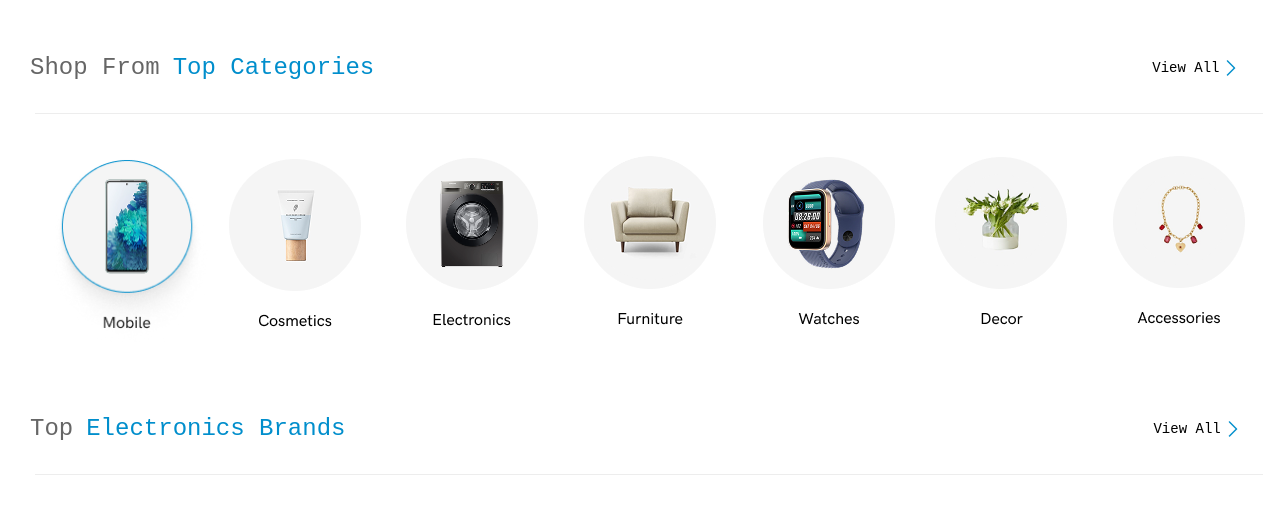
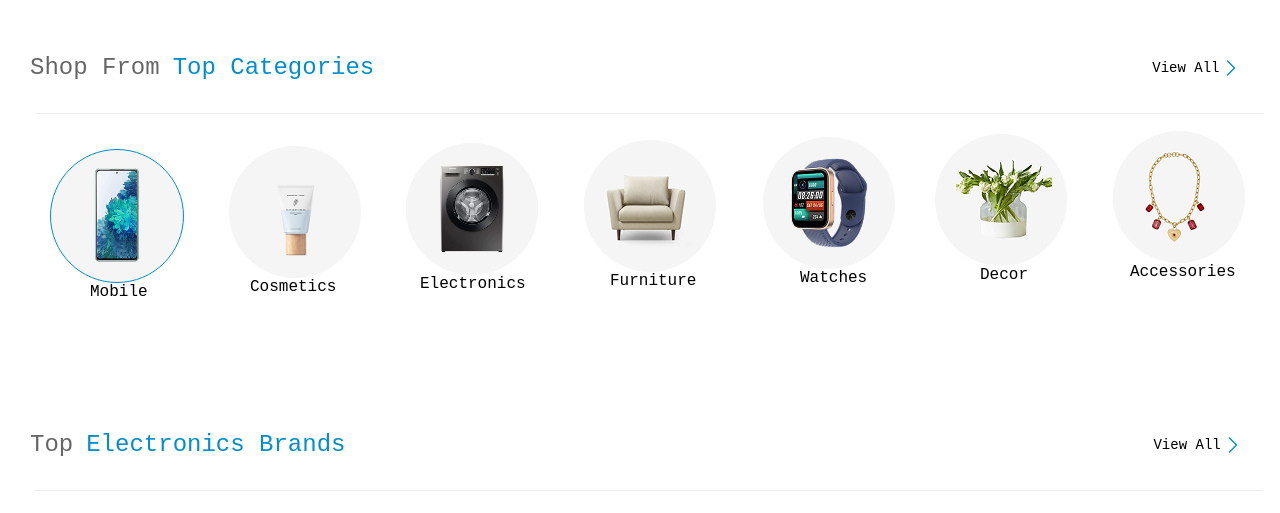
Before and after one commit to s0fiaa-s/PruebaCorta1-lab, a plain HTML site: page index.html in a window 1280 px wide. Shown: the part 1160-1673 px from the top of the page. Drawn offline with Linux system fonts and the light colour scheme.

Commit message:
Seccion2 Top Categories Terminado

```diff
--- a/index.html
+++ b/index.html
@@ -196,17 +196,20 @@
             <span class="view2">View All <img src="assets/c9.png" alt=""></span>
         </div>
         <div class="linea2"></div>
-        <img class="m" src="seccion/mobile.png" alt="">
-        <img class="c" src="seccion/cosmetics.png" alt="">
-        <img class="e" src="seccion/electronics.png" alt="">
-        <img class="f" src="seccion/furniture.png" alt="">
-        <img class="f1" src="seccion/furniture1.png" alt="">
-        <img class="w" src="seccion/watches.png" alt="">
-        <img class="w1" src="seccion/watches1.png" alt="">
-        <img class="d" src="seccion/decor.png" alt="">
-        <img class="d1" src="seccion/decor1.png" alt="">
-        <img class="a" src="seccion/accesories.png" alt="">
-        <img class="a1" src="seccion/accesories1.png" alt="">
+        <div class="m"><img src="assets/image 3.png" alt=""></div>
+        <span class="m2">Mobile</span>
+        <div class="c"><img src="assets/cosmetics.png" alt=""></div>
+        <span class="c22">Cosmetics</span>
+        <div class="e"><img src="assets/Electronics.png" alt=""></div>
+        <span class="e2">Electronics</span>
+        <div class="f"><img src="assets/Furniture.png" alt=""></div>
+        <span class="f2">Furniture</span>
+        <div class="w"><img src="assets/image 5.png" alt=""></div>
+        <span class="w2">Watches</span>
+        <div class="d"><img src="assets/image 6.png" alt=""></div>
+        <span class="d2">Decor</span>
+        <div class="a"><img src="assets/image 7.png" alt=""></div>
+        <span class="a2">Accessories</span>
     </div>
 
     <div class="seccion3">
--- a/seccion/seccion2.css
+++ b/seccion/seccion2.css
@@ -51,123 +51,203 @@
 
 .m {
 
-    width: 162px;
-    height: 192px;
-    margin-top: 43px;
+    width: 132px;
+    height: 132px;
+    border-radius: 100%;
+
+    margin-top: 35px;
     margin-left: 20px;
+
+    background-color: #F5F5F5;
+    border: 1px solid #008ECC;
+
+}
+
+.m img {
+
+    width: 52px;
+    height: 98px;
+
+    margin-left: 40px;
+    margin-top: 16px;
+}
+
+.m2 {
+
+    width: 49px;
+    height: 20px;
+
+    font-size: 16px;
+    margin-top: 20px;
+    margin-left: 60px;
 
 }
 
 .c {
 
     width: 132px;
-    height: 172px;
+    height: 132px;
+    border-radius: 100%;
     display: flex;
 
-    margin-top: -193px;
+    margin-top: -155px;
     margin-left: 199px;
+
+    background-color: #F5F5F5;
+
+
+}
+
+.c img {
+
+    width: 52px;
+    height: 98px;
+
+    margin-left: 40px;
+    margin-top: 16px;
+}
+
+.c22 {
+
+    width: 49px;
+    height: 20px;
+
+    font-size: 16px;
+    margin-top: 0.5px;
+    margin-left: 220px;
 
 }
 
 .e {
 
     width: 132px;
-    height: 172px;
+    height: 132px;
+    border-radius: 100%;
     display: flex;
 
-    margin-top: -173px;
+    margin-top: -153px;
     margin-left: 376px;
+
+    background-color: #F5F5F5;
+
+}
+
+.e2 {
+
+    width: 49px;
+    height: 20px;
+
+    font-size: 16px;
+    margin-top: 40px;
+    margin-left: 390px;
 
 }
 
 .f {
 
     width: 132px;
-    height: 172px;
+    height: 132px;
+    border-radius: 100%;
     display: flex;
 
-    margin-top: -173px;
+    margin-top: -153px;
     margin-left: 554px;
+
+    background-color: #F5F5F5;
 
 }
 
-.f1 {
+.f2 {
 
-    width: 124px;
-    height: 124px;
-    display: flex;
+    width: 49px;
+    height: 20px;
 
-    margin-top: -173px;
-    margin-left: 558px;
-    border-radius: 62px;
+    font-size: 16px;
+    margin-top: 40px;
+    margin-left: 580px;
 
 }
 
 .w {
 
     width: 132px;
-    height: 172px;
+    height: 132px;
+    border-radius: 100%;
     display: flex;
 
-    margin-top: -123px;
+    margin-top: -153px;
     margin-left: 733px;
+
+    background-color: #F5F5F5;
 
 }
 
-.w1 {
+.w img {
 
-    width: 92px;
-    height: 92px;
-    display: flex;
+    margin-left: 20px;
+}
 
-    margin-top: -151px;
-    margin-left: 750px;
-    border-radius: 62px;
+.w2 {
+
+    width: 49px;
+    height: 20px;
+
+    font-size: 16px;
+    margin-top: 40px;
+    margin-left: 770px;
 
 }
 
 .d {
 
     width: 132px;
-    height: 172px;
+    height: 132px;
+    border-radius: 100%;
     display: flex;
 
-    margin-top: -113px;
+    margin-top: -153px;
     margin-left: 905px;
+
+    background-color: #F5F5F5;
 
 }
 
-.d1 {
+.d img {
 
-    width: 92px;
-    height: 92px;
-    display: flex;
+    margin-left: 10px;
+}
 
-    margin-top: -155px;
-    margin-left: 925px;
-    border-radius: 62px;
+.d2 {
+
+    width: 49px;
+    height: 20px;
+
+    font-size: 16px;
+    margin-top: 40px;
+    margin-left: 950px;
 
 }
 
 .a {
 
     width: 132px;
-    height: 172px;
+    height: 132px;
+    border-radius: 100%;
     display: flex;
 
-    margin-top: -110px;
+    margin-top: -153px;
     margin-left: 1083px;
 
+    background-color: #F5F5F5;
 }
 
-.a1 {
+.a2 {
 
-    width: 92px;
-    height: 92px;
-    display: flex;
+    width: 49px;
+    height: 20px;
 
-    margin-top: -155px;
-    margin-left: 1105px;
-    border-radius: 62px;
+    font-size: 16px;
+    margin-top: 40px;
+    margin-left: 1100px;
 
 }
```
Also changed, not shown: assets/Electronics.png (added), assets/Furniture.png (renamed from seccion/furniture1.png), assets/cosmetics.png (added), assets/image 5.png (renamed from seccion/watches1.png), assets/image 6.png (renamed from seccion/decor1.png), assets/image 7.png (renamed from seccion/accesories1.png), seccion/accesories.png (deleted), seccion/cosmetics.png (deleted), seccion/decor.png (deleted), seccion/electronics.png (deleted), seccion/furniture.png (deleted), seccion/mobile.png (deleted), seccion/watches.png (deleted).
